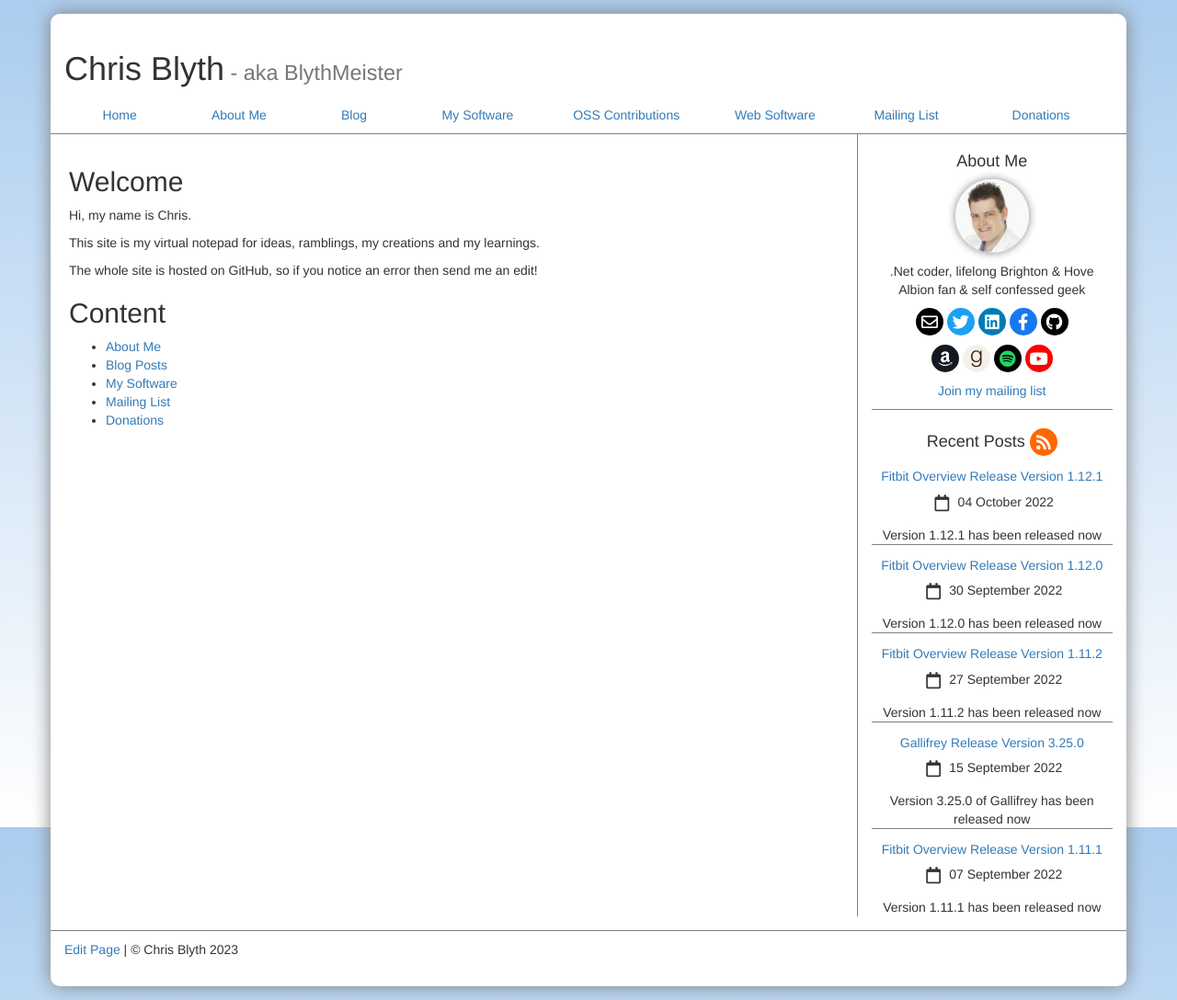
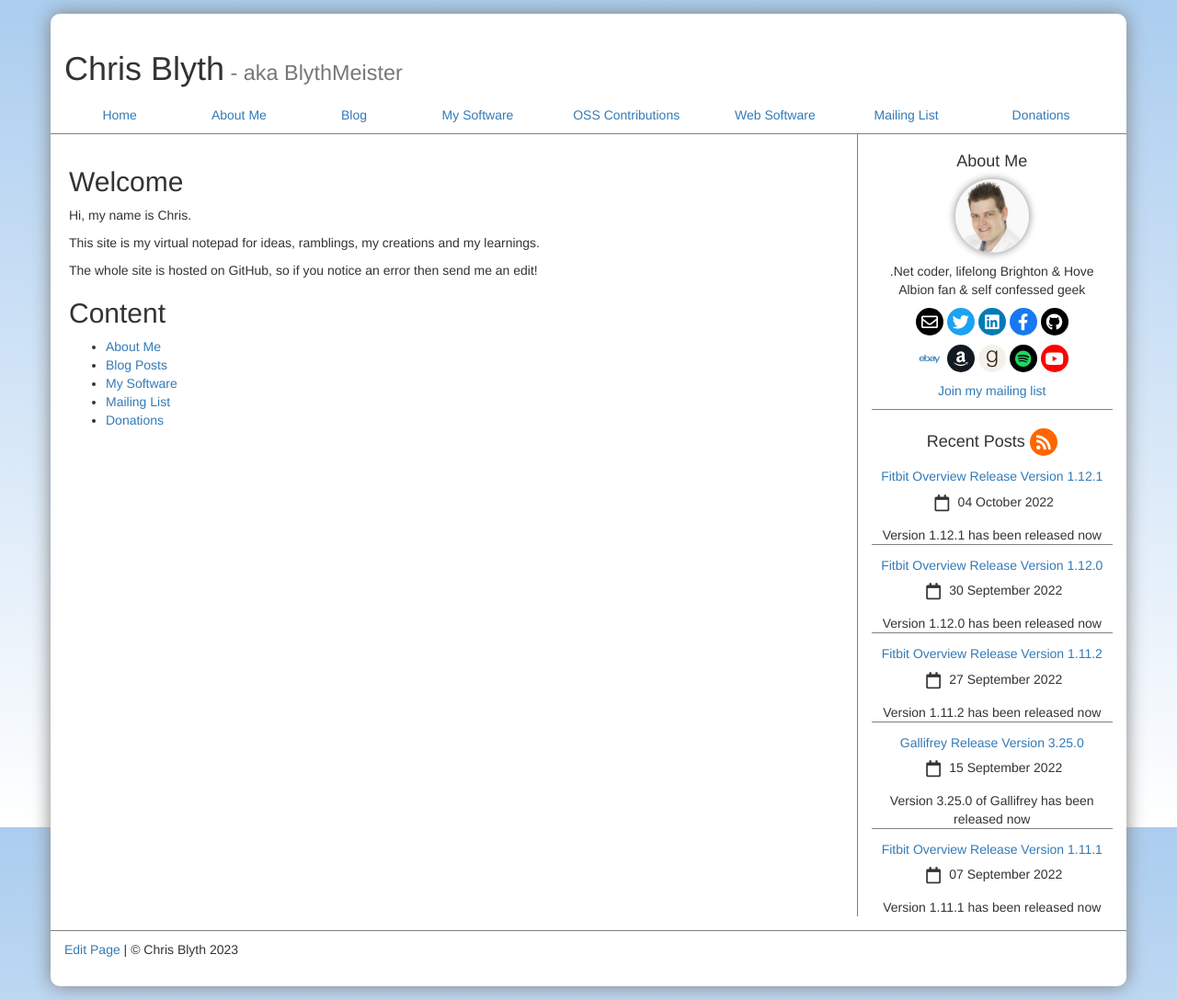
Before and after one commit to BlythMeister/blyth.me.uk, a Jekyll site: the page built from index.md, in a window 1280 px wide. Shown: the whole page at 92% size. Built offline with Jekyll 4.4.1, drawn with Linux system fonts in a browser that asks for light colours; nearby versions of some CDN libraries.

Commit message:
Add eBay to sidebar

```diff
--- a/_includes/sidebar.html
+++ b/_includes/sidebar.html
@@ -16,6 +16,7 @@
         <a target="_blank" href="https://github.com/BlythMeister" class="fab fa-github"></a>
     </div>
     <div class="icons">
+        <a target="_blank" href="https://www.ebay.co.uk/usr/blyth_meister" class="fab fa-ebay"></a>
         <a target="_blank" href="https://www.amazon.co.uk/gp/profile/amzn1.account.AFHXXI3AAWF42IIBKLD3VYLFOT7A" class="fab fa-amazon"></a>
         <a target="_blank" href="https://www.goodreads.com/user/show/4921874-chris-blyth" class="fab fa-goodreads-g"></a>
         <a target="_blank" href="https://open.spotify.com/user/BlythMeister" class="fab fa-spotify"></a>
```
